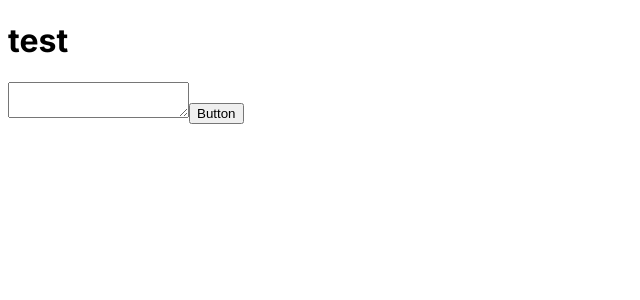
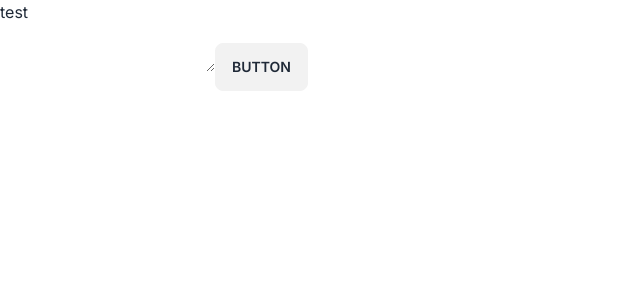
Before and after one commit to aqeelshamz/intelliform, a Next.js app: page /tests in a window 1280 px wide. Shown: the top 300 px of the page, without its empty margins (0-640 px from the left). Built offline with nearby package versions, Linux system fonts and the light colour scheme.

Commit message:
global.css

```diff
--- a/src/app/globals.css
+++ b/src/app/globals.css
@@ -15,13 +15,3 @@
     --background-end-rgb: 0, 0, 0;
   }
 }
-
-body {
-  color: rgb(var(--foreground-rgb));
-  background: linear-gradient(
-      to bottom,
-      transparent,
-      rgb(var(--background-end-rgb))
-    )
-    rgb(var(--background-start-rgb));
-}
--- a/src/app/layout.js
+++ b/src/app/layout.js
@@ -1,4 +1,6 @@
 import { Inter } from 'next/font/google'
+import './globals.css'
+
 const inter = Inter({ subsets: ['latin'] })
 
 export const metadata = {
@@ -8,7 +10,7 @@
 
 export default function RootLayout({ children }) {
   return (
-    <html lang="en" data-theme="dark">
+    <html lang="en" data-theme="light">
       <body className={inter.className}>{children}</body>
     </html>
   )
--- a/src/app/tests/page.jsx
+++ b/src/app/tests/page.jsx
@@ -7,7 +7,7 @@
        <textarea>
 
        </textarea>
-       <button className="mt-100">Button</button>
+       <button className="btn">Button</button>
       </main>
     )
   }
```
Also changed, not shown: tailwind.config.js (line endings or trailing spaces).
